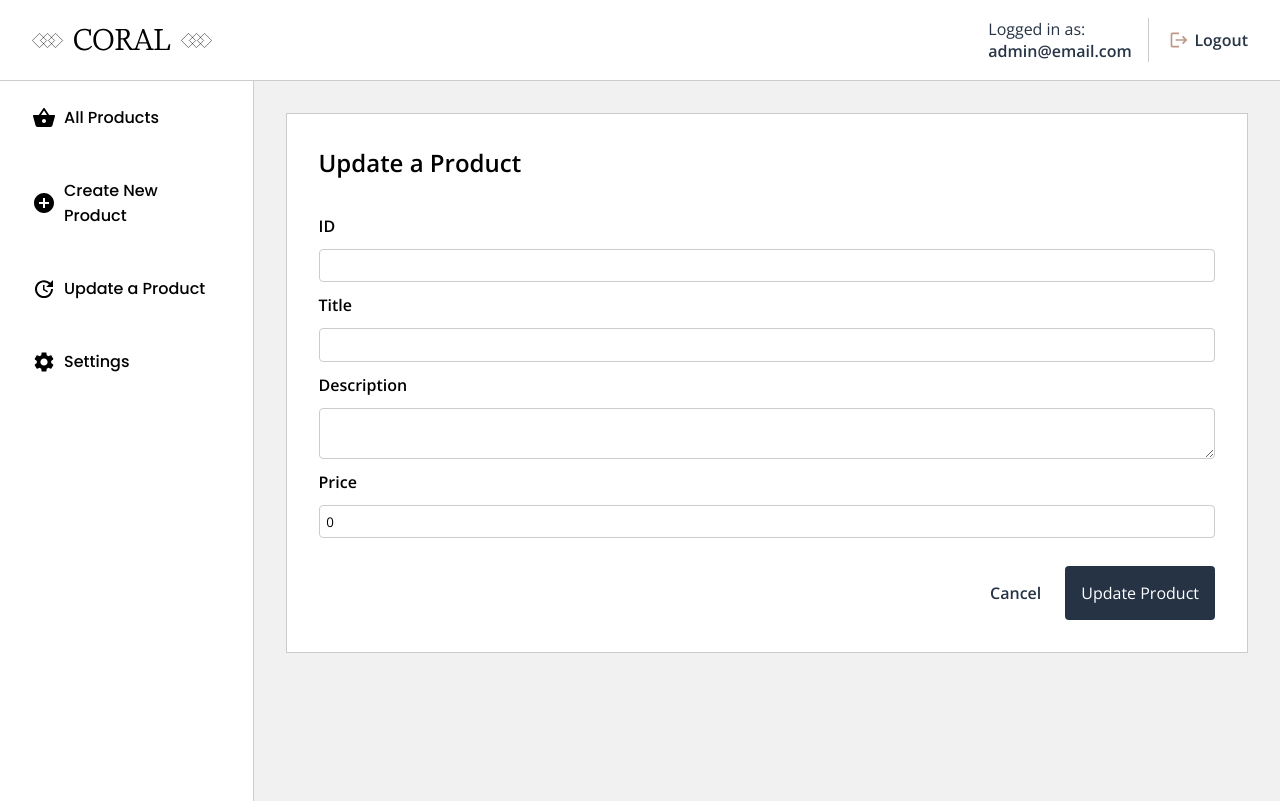
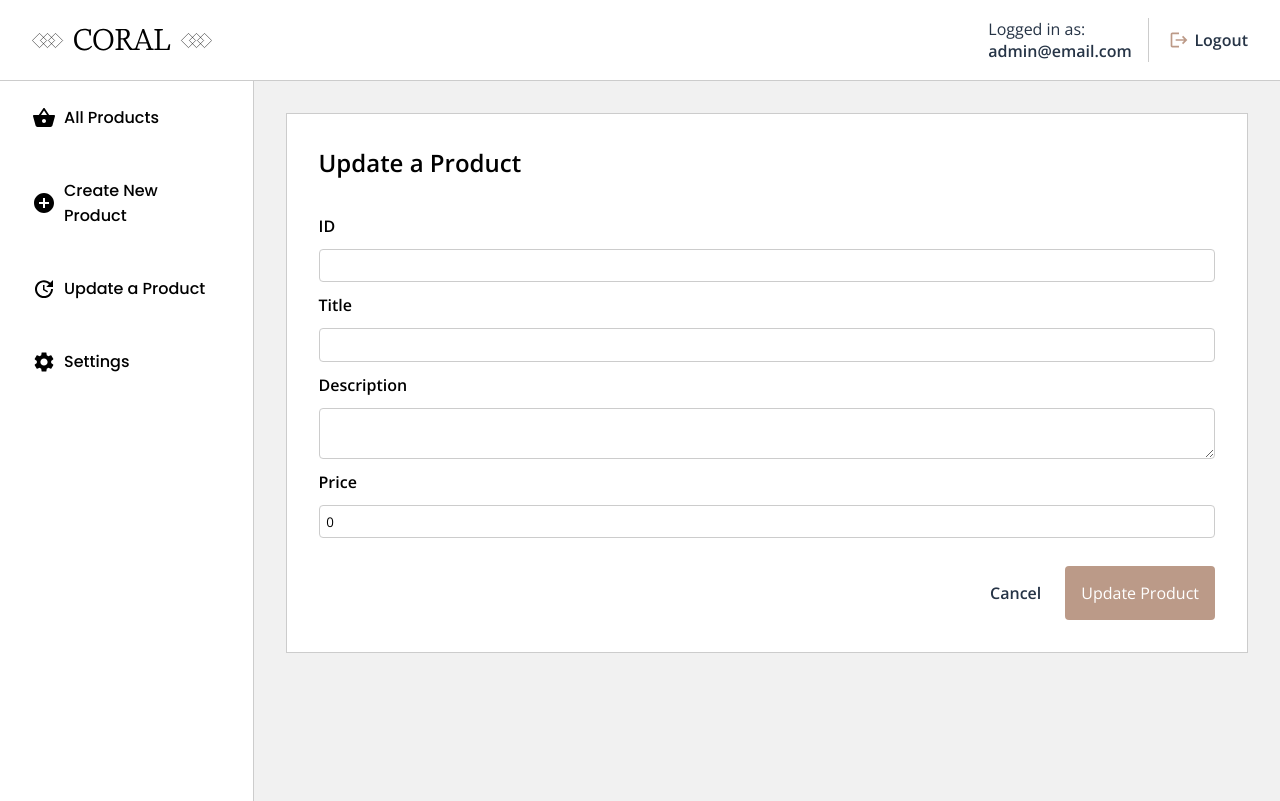
Before and after one commit to Hernanbp/GoClothing, a React (Create React App) app: page /dashboard/updateProduct in a window 1280 px wide. In both pictures the pointer is over the button "Update Product". Built offline with nearby package versions, Linux system fonts and the light colour scheme.

Commit message:
small style tweak

```diff
--- a/src/components/views/Dashboard/dashboard.styles.css
+++ b/src/components/views/Dashboard/dashboard.styles.css
@@ -102,6 +102,10 @@
   background-color: #18273af0;
   cursor: pointer;
   font-size: 1rem;
+  transition: 0.4s ease;
+}
+.form-dashboard .buttons-dashboard > button:hover {
+  background-color: #b18a75dc;
 }
 
 .form-dashboard .buttons-dashboard > a > button {
```
